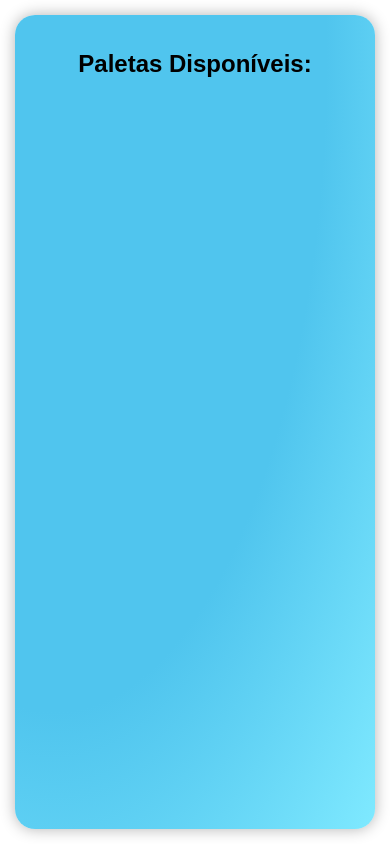
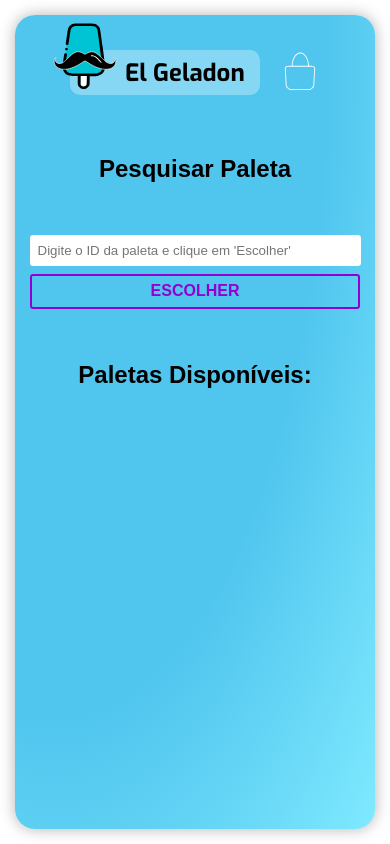
Before and after one commit to AndressaMiyaguti/paletas_api01, a website: page index.html in a window 390 px wide. Drawn offline with Linux system fonts and the light colour scheme; no server answers.

Commit message:
Fim da segunda revião aula 02

```diff
--- a/index.html
+++ b/index.html
@@ -13,8 +13,44 @@
   </head>
   <body>
     <div class="Home">
+      <div class="Home__header Header">
+        <div class="row">
+          <div class="Header__logo Logo">
+            <img
+              src="assets/logo.svg"
+              width="70px"
+              alt="Logo El Geladon"
+              class="Logo__icone"
+            />
+            <span class="Logo__titulo"> El Geladon </span>
+          </div>
+
+          <div class="Header__opcoes Opcoes">
+            <div class="Opcoes__sacola Sacola">
+              <img
+                src="assets/icons/sacola.svg"
+                width="40px"
+                class="Sacola__icone"
+                alt="Sacola de compras"
+              />
+            </div>
+          </div>
+        </div>
+      </div>
+      <h2>Pesquisar Paleta</h2>
+      <div class="paleta-escolhida-espaco">
+          <div id="paleta-escolhida-input-espaco">
+              <input type="number" id="idPaleta" placeholder="Digite o ID da paleta e clique em 'Escolher'" />
+              <button id="idPaletaButton" onclick="findByIdPaletas()">ESCOLHER</button>
+          </div>
+          <div id="paletaEscolhida">
+
+          </div>
+      </div>
       <h2>Paletas Disponíveis:</h2>
       <div class="Home__container">
+
+
         <div class="PaletaLista" id="paletaList"></div>
       </div>
     </div>
--- a/script.js
+++ b/script.js
@@ -1,15 +1,19 @@
 const baseUrl = 'http://localhost:3001';
 
-const findPaletas = async () => { /* Função que faz a solicitação ao banco de dados o ASYNC permite que a aplicação continue rodando enquanto fazemos a requisição ao banco de dados */
+const findPaletas = async () => {
+  /* Função que faz a solicitação ao banco de dados o ASYNC permite que a aplicação continue rodando enquanto fazemos a requisição ao banco de dados */
   const response = await fetch(`${baseUrl}/paletas`);
-  const paletas = await response.json();/* solicitação que a informção venha em formato json */
+  const paletas =
+    await response.json(); /* solicitação que a informção venha em formato json */
   paletas.forEach((paleta) => {
-    document.getElementById('paletaList').insertAdjacentHTML( /* insertAdjacentHTML, insere um o elemento nela contida em paletaList,  */
-      'beforeend', /* Indicamos a posição e em seguida o conteudo(text) dentro de template */
+    document.getElementById('paletaList').insertAdjacentHTML(
+      /* insertAdjacentHTML, insere um o elemento nela contida em paletaList,  */
+      'beforeend' /* Indicamos a posição e em seguida o conteudo(text) dentro de template */,
       `<div class="PaletaListaItem">
           <div>
               <div class="PaletaListaItem__sabor">${paleta.sabor}</div>
-              <div class="PaletaListaItem__preco">R$ ${paleta.preco.toFixed( /* Indicamos o número de casas decimais depois da vírgula que o preço irá apresentar em tela */
+              <div class="PaletaListaItem__preco">R$ ${paleta.preco.toFixed(
+                /* Indicamos o número de casas decimais depois da vírgula que o preço irá apresentar em tela */
                 2,
               )}</div>
               <div class="PaletaListaItem__descricao">${paleta.descricao}</div>
@@ -22,4 +26,27 @@ const findPaletas = async () => { /* Função que faz a solicitação ao banco d
   });
 };
 
+const findPaletaById = async () => {
+  //Função que encontra a paleta por id
+  const id = document.getElementById('idPaleta').value; //id da paleta que vamos buscar, é colocado como props o id que está no input. value para trazer a informação
+
+  const response = await fetch(`${baseUrl}/find-paleta/${id}`); //requisição para o backend com a url editada no back para esse getid
+
+  const paleta = await response.json(); //converte a resposta em formato json
+
+  const paletaEscolhidaDiv = document.getElementById('paletaEscolhida'); //const que exibe a paleta em tela passando como props o id da div que ela será exibida
+  //pela a const e criamos um elemento card nessa div
+  paletaEscolhidaDiv.innerHTML = `
+  <div class="PaletaCardItem">
+    <div>
+      <div class="PaletaCardItem__sabor">${paleta.sabor}</div>
+      <div class="PaletaCardItem__preco">R$ ${paleta.preco.toFixed(2)}</div>
+      <div class="PaletaCardItem__descricao">${paleta.descricao}</div>
+    </div>
+      <img class="PaletaCardItem__foto" src=${
+        paleta.foto
+      } alt=${`Paleta de ${paleta.sabor}`} />
+  </div>`;
+};
+
 findPaletas();
--- a/style.css
+++ b/style.css
@@ -121,3 +121,128 @@ html {
   height: 150px;
   margin-right: -60px;
 }
+.paleta-escolhida-espaco {
+  display: flex;
+  flex-direction: column;
+  align-items: center;
+  padding: 2rem;
+}
+
+#idPaleta {
+  padding: 0.5rem;
+  width: 315px;
+  border: none;
+  border-radius: 0.2rem;
+}
+
+#idPaletaButton {
+  background-color: transparent;
+  border: 2px solid #9400d3;
+  padding: 0.4rem;
+  color: #9400d3;
+  font-weight: 600;
+  border-radius: 0.2rem;
+  width: 330px;
+  margin-top: 0.5rem;
+  cursor: pointer;
+  transition: all 0.3s ease-in-out;
+  font-size: 1rem;
+}
+
+#idPaletaButton:hover {
+  background-color: #9400d3;
+  color: #ffffff;
+}
+
+#paleta-escolhida-input-espaco {
+  display: flex;
+  flex-direction: column;
+  align-items: center;
+  width: 100%;
+}
+.Header {
+  max-width: 1110px;
+  margin: 0 auto 25px auto;
+  position: relative;
+}
+
+.row {
+  display: flex;
+  width: 100%;
+  justify-content: space-between;
+  margin: 20px 0 35px 0;
+}
+
+.Logo {
+  display: flex;
+  align-items: center;
+  border-radius: 10px;
+  background-color: rgba(255, 255, 255, 0.3);
+  width: 340px;
+  height: 45px;
+}
+
+.Logo__titulo {
+  position: absolute;
+  left: 55px;
+  font-family: "Exo";
+  font-weight: 700;
+  font-size: 2.5em;
+}
+
+.Logo__icone {
+  position: absolute;
+  left: -20px;
+  top: -15px;
+}
+
+.Sacola {
+  position: relative;
+}
+
+.Sacola__icone {
+  cursor: pointer;
+}
+
+.Sacola__badge {
+  background-color: red;
+  width: 20px;
+  height: 20px;
+  text-align: center;
+  vertical-align: middle;
+  position: absolute;
+  color: white;
+  font-size: 0.9em;
+  display: flex;
+  justify-content: center;
+  align-items: center;
+  border-radius: 50%;
+  bottom: 0;
+  right: 0;
+}
+
+@media (max-width: 1220px) {
+  .Header {
+    max-width: 720px;
+  }
+}
+
+@media (max-width: 840px) {
+  .Header {
+    max-width: 320px;
+  }
+}
+
+@media (max-width: 400px) {
+  .Header {
+    max-width: 250px;
+  }
+
+  .row {
+    column-gap: 20px;
+  }
+
+  .Logo__titulo {
+    font-size: 1.5em;
+  }
+}
```
Also changed, not shown: assets/icons/sacola.svg (added), assets/logo.svg (added).
